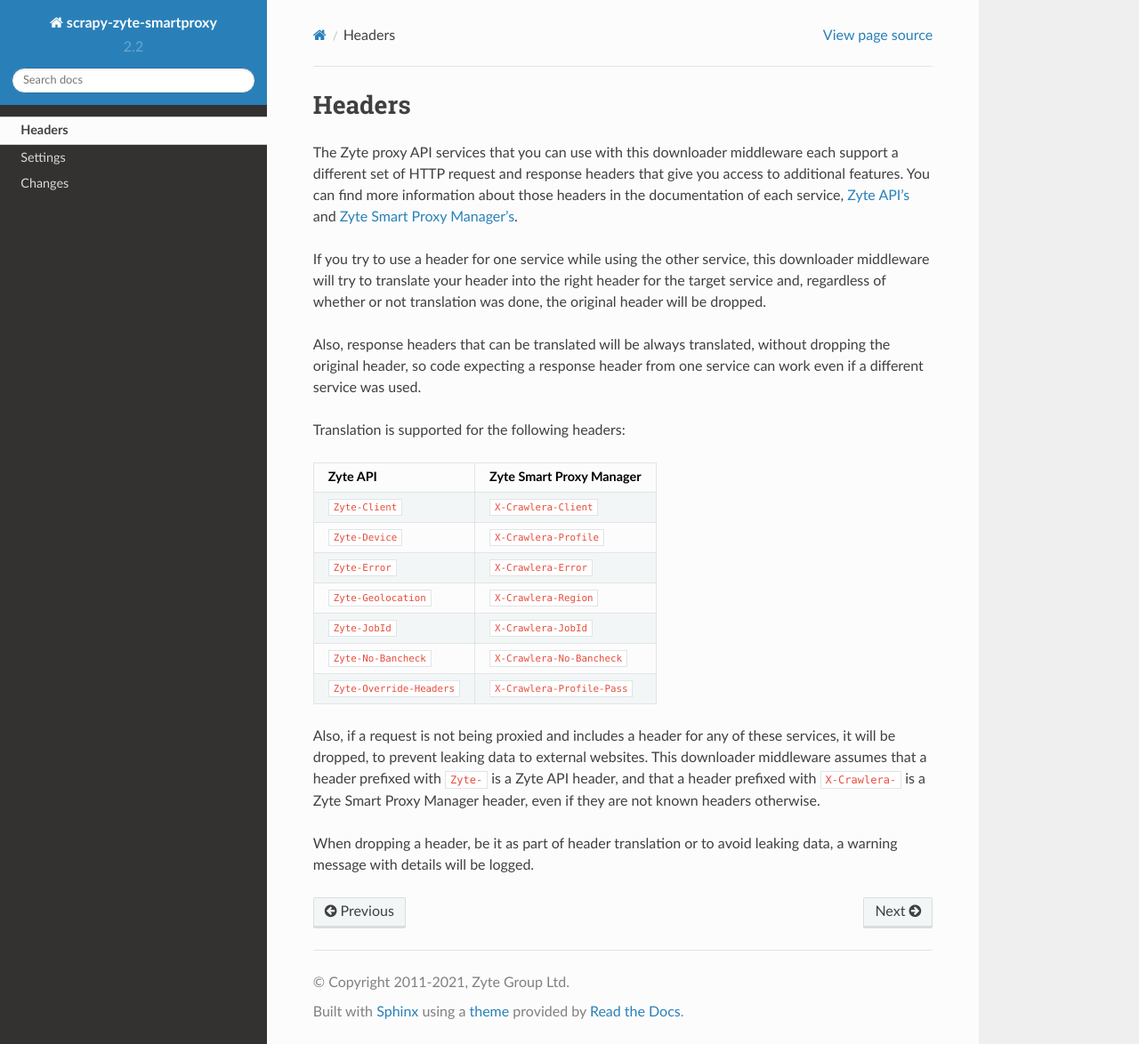
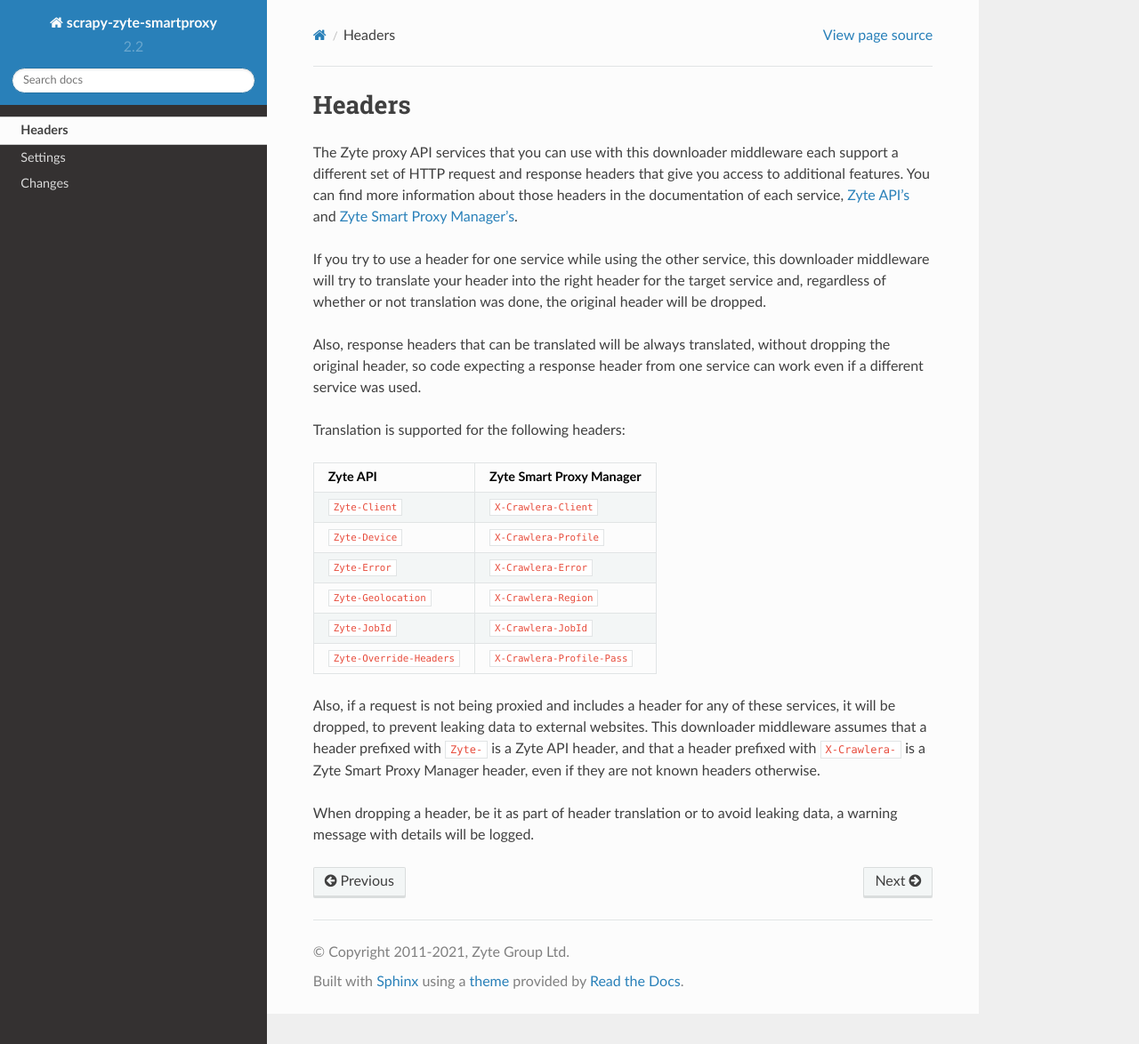
Before and after one commit to scrapy-plugins/scrapy-zyte-smartproxy, a Sphinx documentation site: the page built from docs/headers.rst, in a window 1280 px wide and 1174 px high. Shown: the whole window at 89% size. Built offline with Sphinx 7.4.7 and the Read the Docs theme 2.0.0, drawn with Linux system fonts in a browser that asks for light colours.

Commit message:
Remove Zyte-No-Bancheck from the docs

```diff
--- a/docs/headers.rst
+++ b/docs/headers.rst
@@ -29,7 +29,6 @@
 ``Zyte-Error``            ``X-Crawlera-Error``
 ``Zyte-Geolocation``      ``X-Crawlera-Region``
 ``Zyte-JobId``            ``X-Crawlera-JobId``
-``Zyte-No-Bancheck``      ``X-Crawlera-No-Bancheck``
 ``Zyte-Override-Headers`` ``X-Crawlera-Profile-Pass``
 ========================= ===========================
 
```
